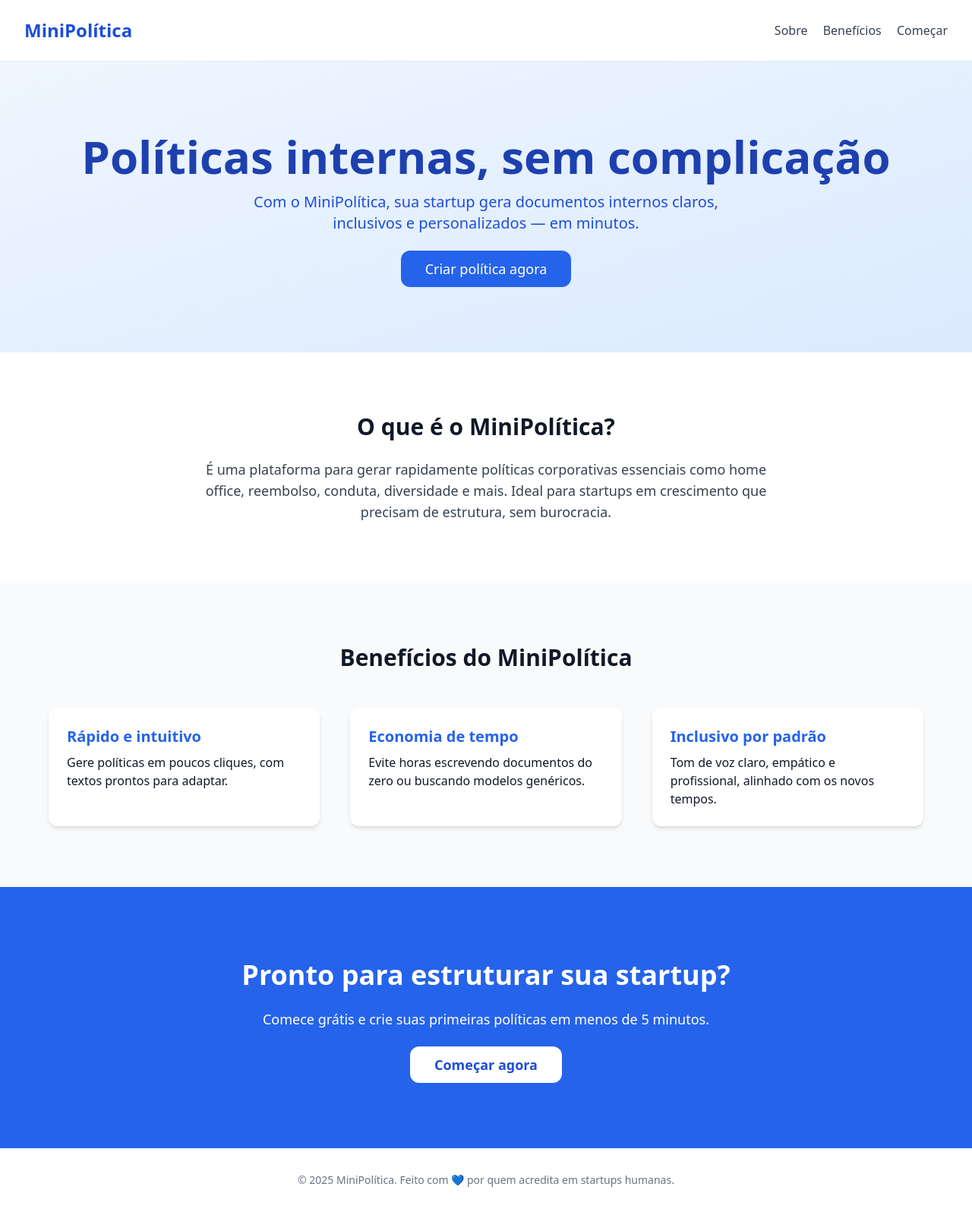
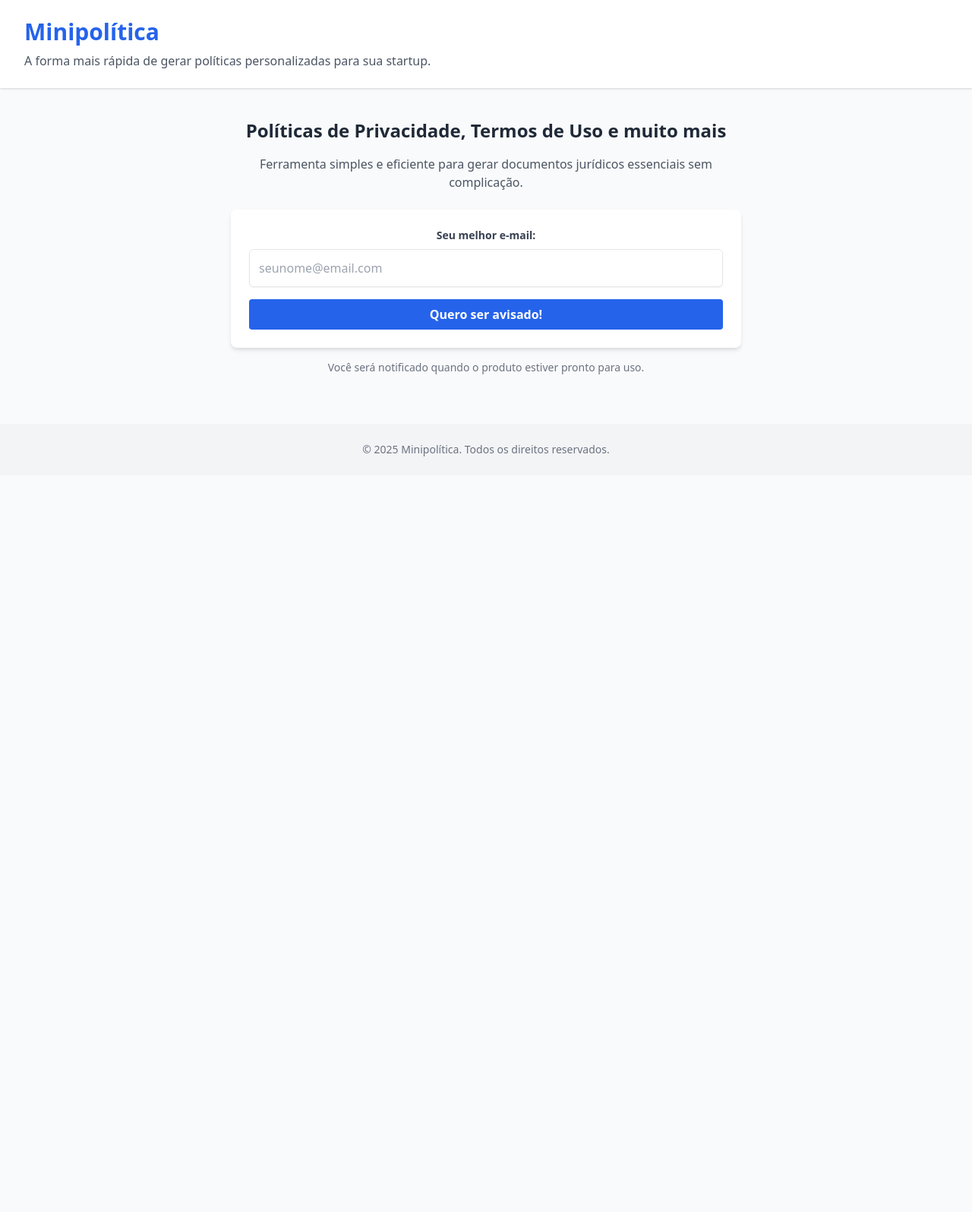
Before and after one commit to sass1affe/minipolitica-landing, a plain HTML site: page index.html in a window 1280 px wide. Shown: the whole page at 76% size. After the commit the page ends 800 px from the top, so only its background shows below. Drawn offline with nearby package versions, Linux system fonts and the light colour scheme.

Commit message:
Update index.html

```diff
--- a/index.html
+++ b/index.html
@@ -3,74 +3,47 @@
 <head>
   <meta charset="UTF-8" />
   <meta name="viewport" content="width=device-width, initial-scale=1.0" />
-    <title>MiniPolítica</title>
-    <script src="https://cdn.tailwindcss.com"></script>
+  <title>Minipolítica - Crie políticas em minutos</title>
+  <link href="https://cdn.jsdelivr.net/npm/tailwindcss@2.2.19/dist/tailwind.min.css" rel="stylesheet">
 </head>
-  <body class="bg-white text-gray-900">
+<body class="bg-gray-50 text-gray-800">
 
-    <!-- Header -->
-    <header class="w-full py-6 px-8 flex justify-between items-center shadow-sm bg-white sticky top-0 z-50">
-      <h1 class="text-2xl font-bold text-blue-700">MiniPolítica</h1>
-      <nav class="space-x-4 hidden md:block">
-        <a href="#sobre" class="text-gray-700 hover:text-blue-600">Sobre</a>
-        <a href="#beneficios" class="text-gray-700 hover:text-blue-600">Benefícios</a>
-        <a href="#comecar" class="text-gray-700 hover:text-blue-600">Começar</a>
-      </nav>
+  <header class="bg-white shadow">
+    <div class="max-w-7xl mx-auto py-6 px-4 sm:px-6 lg:px-8">
+      <h1 class="text-3xl font-bold text-blue-600">Minipolítica</h1>
+      <p class="text-gray-600 mt-2">A forma mais rápida de gerar políticas personalizadas para sua startup.</p>
+    </div>
   </header>
 
-    <!-- Hero -->
-    <section class="text-center py-24 px-6 bg-gradient-to-br from-blue-50 to-blue-100">
-      <h2 class="text-4xl md:text-6xl font-bold text-blue-800 mb-4">Políticas internas, sem complicação</h2>
-      <p class="text-lg md:text-xl text-blue-700 max-w-2xl mx-auto mb-8">
-        Com o MiniPolítica, sua startup gera documentos internos claros, inclusivos e personalizados — em minutos.
-      </p>
-      <a href="#comecar" class="bg-blue-600 text-white px-8 py-3 rounded-xl text-lg hover:bg-blue-700 transition">
-        Criar política agora
-      </a>
+  <main class="mt-10 px-4">
+    <section class="max-w-2xl mx-auto text-center">
+      <h2 class="text-2xl font-semibold text-gray-800 mb-4">Políticas de Privacidade, Termos de Uso e muito mais</h2>
+      <p class="text-gray-600 mb-6">Ferramenta simples e eficiente para gerar documentos jurídicos essenciais sem complicação.</p>
+
+      <form action="https://formspree.io/f/mpwrwelz" method="POST" class="bg-white p-6 rounded-lg shadow-md">
+        <label class="block mb-2 text-sm font-bold text-gray-700" for="email">Seu melhor e-mail:</label>
+        <input
+          type="email"
+          name="email"
+          id="email"
+          required
+          placeholder="seunome@email.com"
+          class="w-full p-3 border rounded-md mb-4 shadow-sm focus:outline-none focus:ring-2 focus:ring-blue-500"
+        />
+        <button
+          type="submit"
+          class="w-full bg-blue-600 hover:bg-blue-700 text-white font-semibold py-2 px-4 rounded"
+        >
+          Quero ser avisado!
+        </button>
+      </form>
+
+      <p class="text-sm text-gray-500 mt-4">Você será notificado quando o produto estiver pronto para uso.</p>
     </section>
+  </main>
 
-    <!-- Sobre -->
-    <section id="sobre" class="py-20 px-6 max-w-5xl mx-auto text-center">
-      <h3 class="text-3xl font-semibold mb-6">O que é o MiniPolítica?</h3>
-      <p class="text-gray-700 text-lg max-w-3xl mx-auto">
-        É uma plataforma para gerar rapidamente políticas corporativas essenciais como home office, reembolso, conduta, diversidade e mais.
-        Ideal para startups em crescimento que precisam de estrutura, sem burocracia.
-      </p>
-    </section>
-
-    <!-- Benefícios -->
-    <section id="beneficios" class="bg-gray-50 py-20 px-6">
-      <div class="max-w-6xl mx-auto text-center">
-        <h3 class="text-3xl font-semibold mb-12">Benefícios do MiniPolítica</h3>
-        <div class="grid md:grid-cols-3 gap-10 text-left">
-          <div class="bg-white rounded-xl p-6 shadow-md hover:shadow-lg transition">
-            <h4 class="text-xl font-bold text-blue-600 mb-2">Rápido e intuitivo</h4>
-            <p>Gere políticas em poucos cliques, com textos prontos para adaptar.</p>
-          </div>
-          <div class="bg-white rounded-xl p-6 shadow-md hover:shadow-lg transition">
-            <h4 class="text-xl font-bold text-blue-600 mb-2">Economia de tempo</h4>
-            <p>Evite horas escrevendo documentos do zero ou buscando modelos genéricos.</p>
-          </div>
-          <div class="bg-white rounded-xl p-6 shadow-md hover:shadow-lg transition">
-            <h4 class="text-xl font-bold text-blue-600 mb-2">Inclusivo por padrão</h4>
-            <p>Tom de voz claro, empático e profissional, alinhado com os novos tempos.</p>
-          </div>
-        </div>
-      </div>
-    </section>
-
-    <!-- CTA -->
-    <section id="comecar" class="py-24 px-6 text-center bg-blue-600 text-white">
-      <h3 class="text-3xl md:text-4xl font-semibold mb-6">Pronto para estruturar sua startup?</h3>
-      <p class="text-lg mb-8">Comece grátis e crie suas primeiras políticas em menos de 5 minutos.</p>
-      <a href="#" class="bg-white text-blue-700 px-8 py-3 rounded-xl text-lg font-semibold hover:bg-blue-100 transition">
-        Começar agora
-      </a>
-    </section>
-
-    <!-- Footer -->
-    <footer class="py-8 text-center text-sm text-gray-500 bg-white">
-      © 2025 MiniPolítica. Feito com 💙 por quem acredita em startups humanas.
+  <footer class="mt-16 bg-gray-100 py-6 text-center text-sm text-gray-500">
+    &copy; 2025 Minipolítica. Todos os direitos reservados.
   </footer>
 
 </body>
```
Lines whose indentation alone changed are shown as unchanged.
